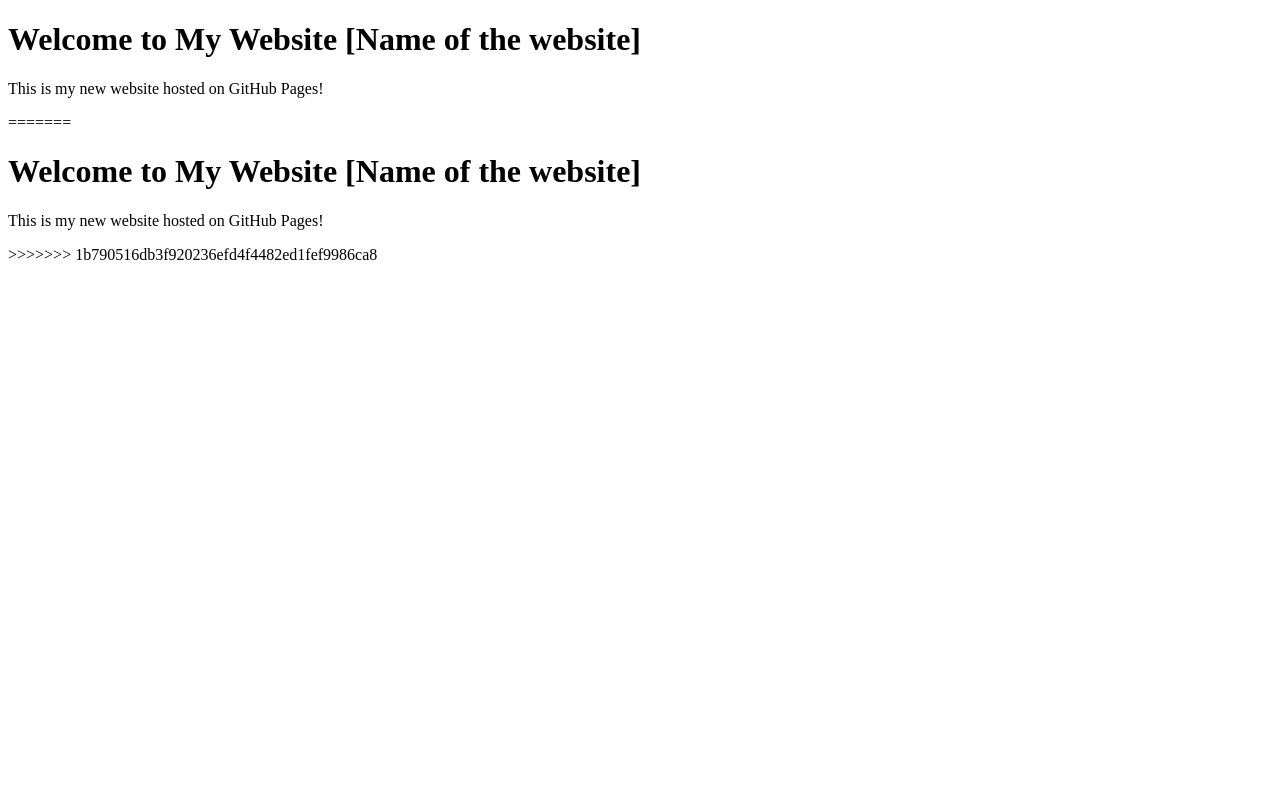
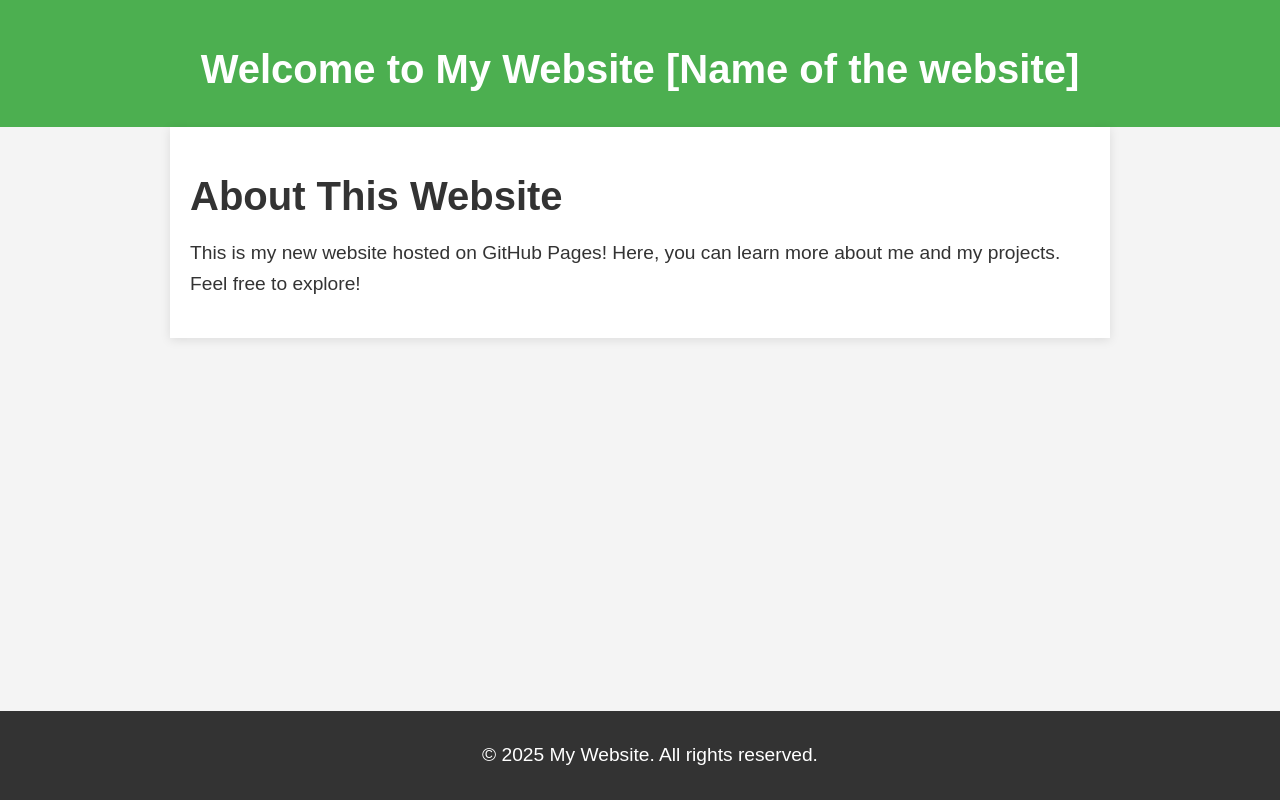
Before and after one commit to j-lock/j-lock.github.io, a plain HTML site: page index.html in a window 1280 px wide. Drawn offline with Linux system fonts and the light colour scheme.

Commit message:
Update index.html

```diff
--- a/index.html
+++ b/index.html
@@ -1,60 +1,82 @@
 <!DOCTYPE HTML>
-
-<html lang=”en”>
+<html lang="en">
 
   <head>
+    <meta charset="UTF-8">
+    <meta name="viewport" content="width=device-width, initial-scale=1.0">
+    <meta http-equiv="X-UA-Compatible" content="ie=edge">
+    <title>My Website [Name of the website]</title>
+    <style>
+      /* Basic styles for layout */
+      body {
+        font-family: Arial, sans-serif;
+        margin: 0;
+        padding: 0;
+        background-color: #f4f4f4;
+        color: #333;
+      }
 
-    <meta charset=”UTF-8″>
+      header {
+        background-color: #4CAF50;
+        color: white;
+        padding: 20px 0;
+        text-align: center;
+      }
 
-    <meta name=”viewport” content=”width=device-width, initial-scale=1.0″>
+      main {
+        padding: 20px;
+        max-width: 900px;
+        margin: auto;
+        background-color: white;
+        box-shadow: 0 2px 10px rgba(0, 0, 0, 0.1);
+      }
 
-    <meta http-equiv=”X-UA-Compatible” content=”ie=edge”>
+      h1 {
+        font-size: 2.5rem;
+        margin-bottom: 15px;
+      }
 
-    <title>My Website [Name of the website]</title>
+      p {
+        font-size: 1.2rem;
+        line-height: 1.6;
+      }
 
+      footer {
+        background-color: #333;
+        color: white;
+        text-align: center;
+        padding: 10px;
+        position: fixed;
+        width: 100%;
+        bottom: 0;
+      }
+
+      /* Mobile Responsiveness */
+      @media (max-width: 600px) {
+        h1 {
+          font-size: 2rem;
+        }
+
+        p {
+          font-size: 1rem;
+        }
+      }
+    </style>
   </head>
 
   <body>
+    <header>
+      <h1>Welcome to My Website [Name of the website]</h1>
+    </header>
 
     <main>
-
-        <h1>Welcome to My Website [Name of the website]</h1>
-
-        <p>This is my new website hosted on GitHub Pages!</p>
-
+      <h1>About This Website</h1>
+      <p>This is my new website hosted on GitHub Pages! Here, you can learn more about me and my projects. Feel free to explore!</p>
     </main>
 
+    <footer>
+      <p>&copy; 2025 My Website. All rights reserved.</p>
+    </footer>
   </body>
 
 </html>
-=======
-<!DOCTYPE HTML>
-
-<html lang=”en”>
-
-  <head>
-
-    <meta charset=”UTF-8″>
-
-    <meta name=”viewport” content=”width=device-width, initial-scale=1.0″>
-
-    <meta http-equiv=”X-UA-Compatible” content=”ie=edge”>
-
-    <title>My Website [Name of the website]</title>
-
-  </head>
-
-  <body>
-
-    <main>
-
-        <h1>Welcome to My Website [Name of the website]</h1>
-
-        <p>This is my new website hosted on GitHub Pages!</p>
-
-    </main>
-
-  </body>
-
-</html>
->>>>>>> 1b790516db3f920236efd4f4482ed1fef9986ca8
```
